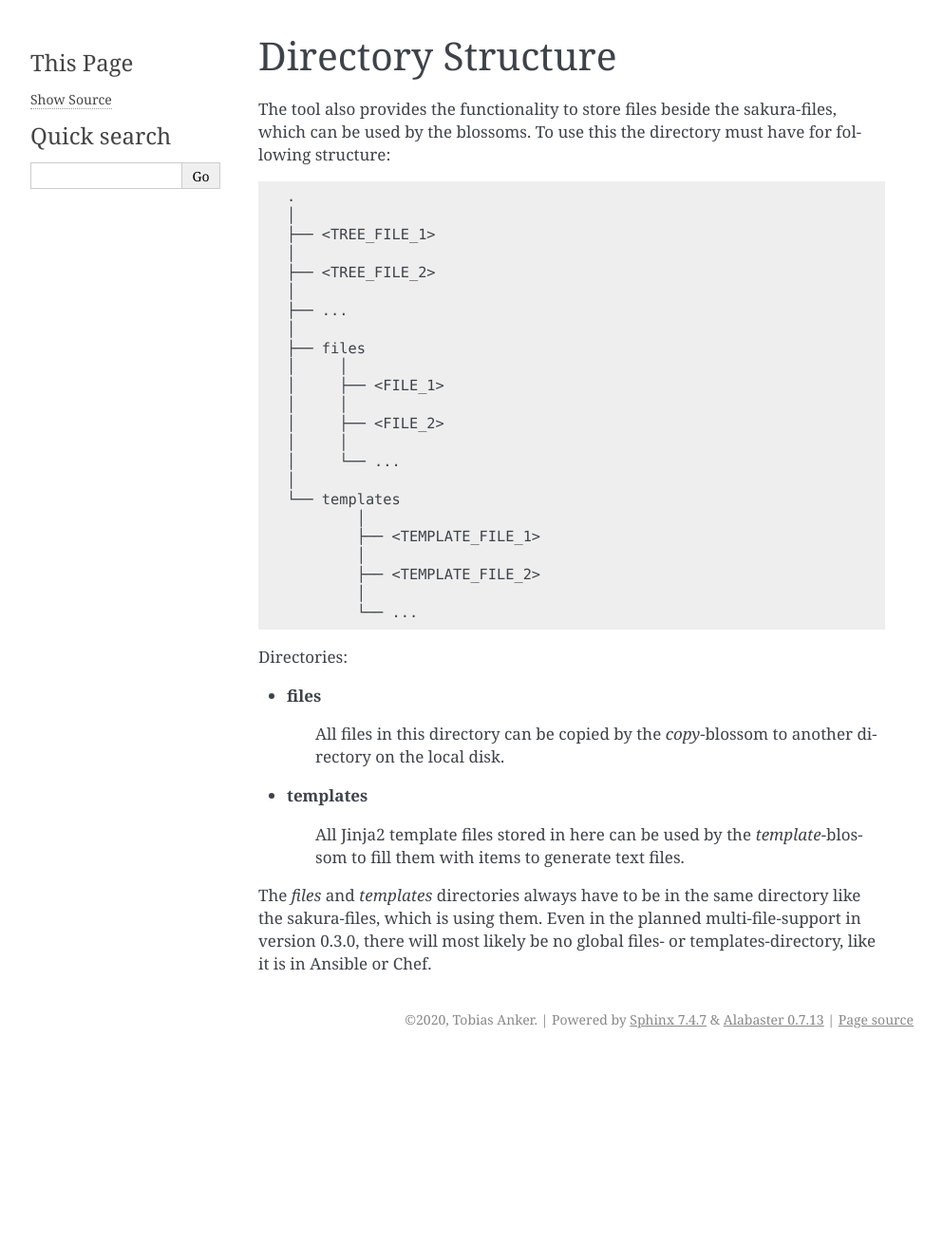
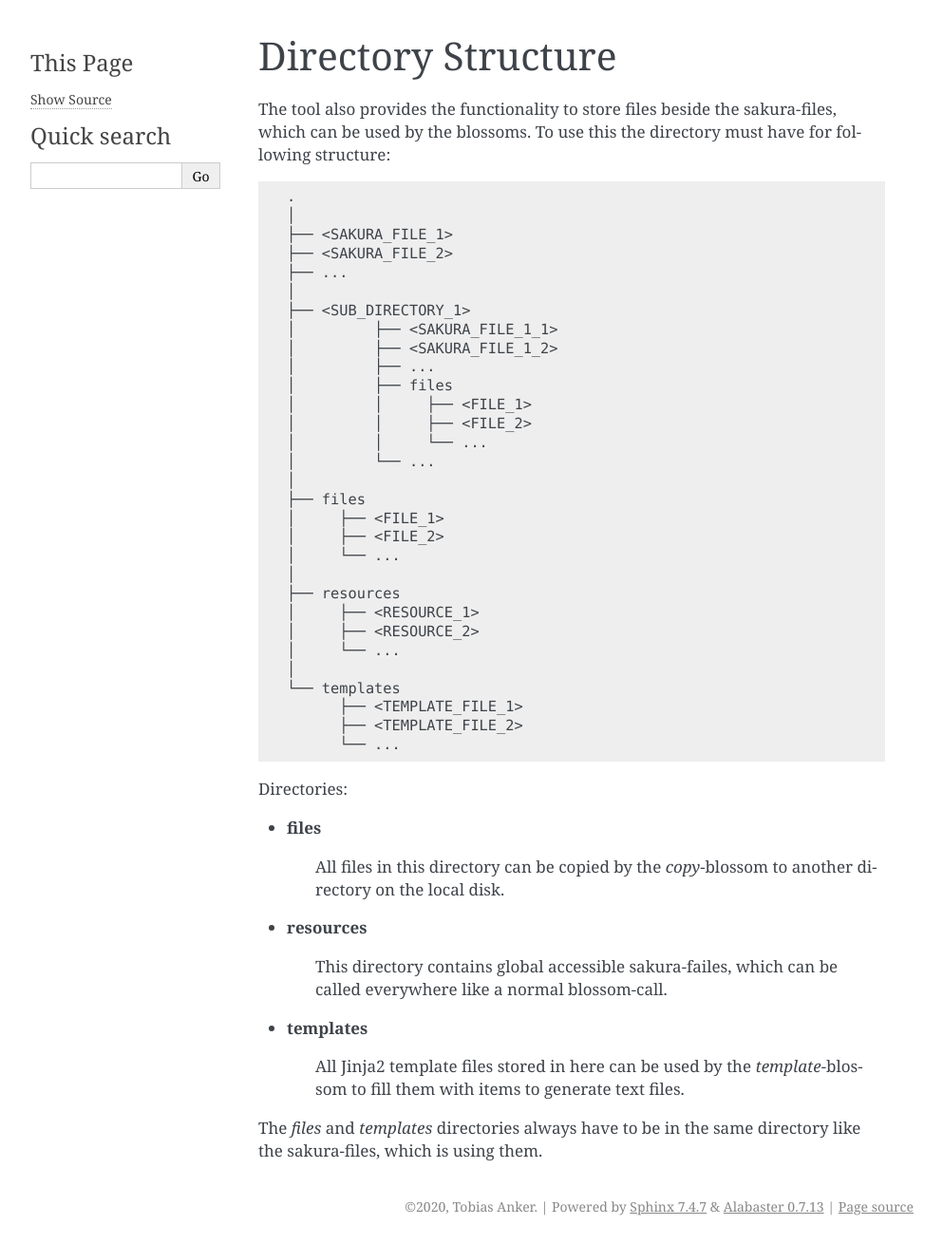
Before and after one commit to kitsudaiki/libKitsunemimiSakuraLang-Documentation, a Sphinx documentation site: the page built from source/syntax/directory-structure.rst, in a window 1280 px wide. Shown: the whole page at 95% size, without its empty margins (148-1141 px from the left). Built offline with Sphinx 7.4.7, drawn with Linux system fonts in a browser that asks for light colours; before the commit the page ends 1113 px from its top, so only the background shows below that.

Commit message:
update directory-overview

```diff
--- a/source/syntax/directory-structure.rst
+++ b/source/syntax/directory-structure.rst
@@ -7,27 +7,34 @@ The tool also provides the functionality to store files beside the sakura-files,
 
     .
     │
-    ├── <TREE_FILE_1>
-    │
-    ├── <TREE_FILE_2>
-    │
+    ├── <SAKURA_FILE_1>
+    ├── <SAKURA_FILE_2>
     ├── ...
     │
+    ├── <SUB_DIRECTORY_1>
+    │         ├── <SAKURA_FILE_1_1>
+    │         ├── <SAKURA_FILE_1_2>
+    │         ├── ...
+    │         ├── files
+    │         │     ├── <FILE_1>
+    │         │     ├── <FILE_2>
+    │         │     └── ...
+    │         └── ...
+    │
     ├── files
-    │     │
     │     ├── <FILE_1>
-    │     │
     │     ├── <FILE_2>
-    │     │
+    │     └── ...
+    │
+    ├── resources
+    │     ├── <RESOURCE_1>
+    │     ├── <RESOURCE_2>
     │     └── ...
     │
     └── templates
-            │
-            ├── <TEMPLATE_FILE_1>
-            │
-            ├── <TEMPLATE_FILE_2>
-            │
-            └── ...
+          ├── <TEMPLATE_FILE_1>
+          ├── <TEMPLATE_FILE_2>
+          └── ...
 
 Directories:
 
@@ -35,12 +42,16 @@ Directories:
 
     All files in this directory can be copied by the *copy*-blossom to another directory on the local disk.
 
+* **resources**
+
+    This directory contains global accessible sakura-failes, which can be called everywhere like a normal blossom-call.
+
 * **templates**
 
     All Jinja2 template files stored in here can be used by the *template*-blossom to fill them with items to generate text files.
 
 
-The *files* and *templates* directories always have to be in the same directory like the sakura-files, which is using them. Even in the planned multi-file-support in version 0.3.0, there will most likely be no global files- or templates-directory, like it is in Ansible or Chef.
+The *files* and *templates* directories always have to be in the same directory like the sakura-files, which is using them.
 
 .. raw:: latex
 
```
